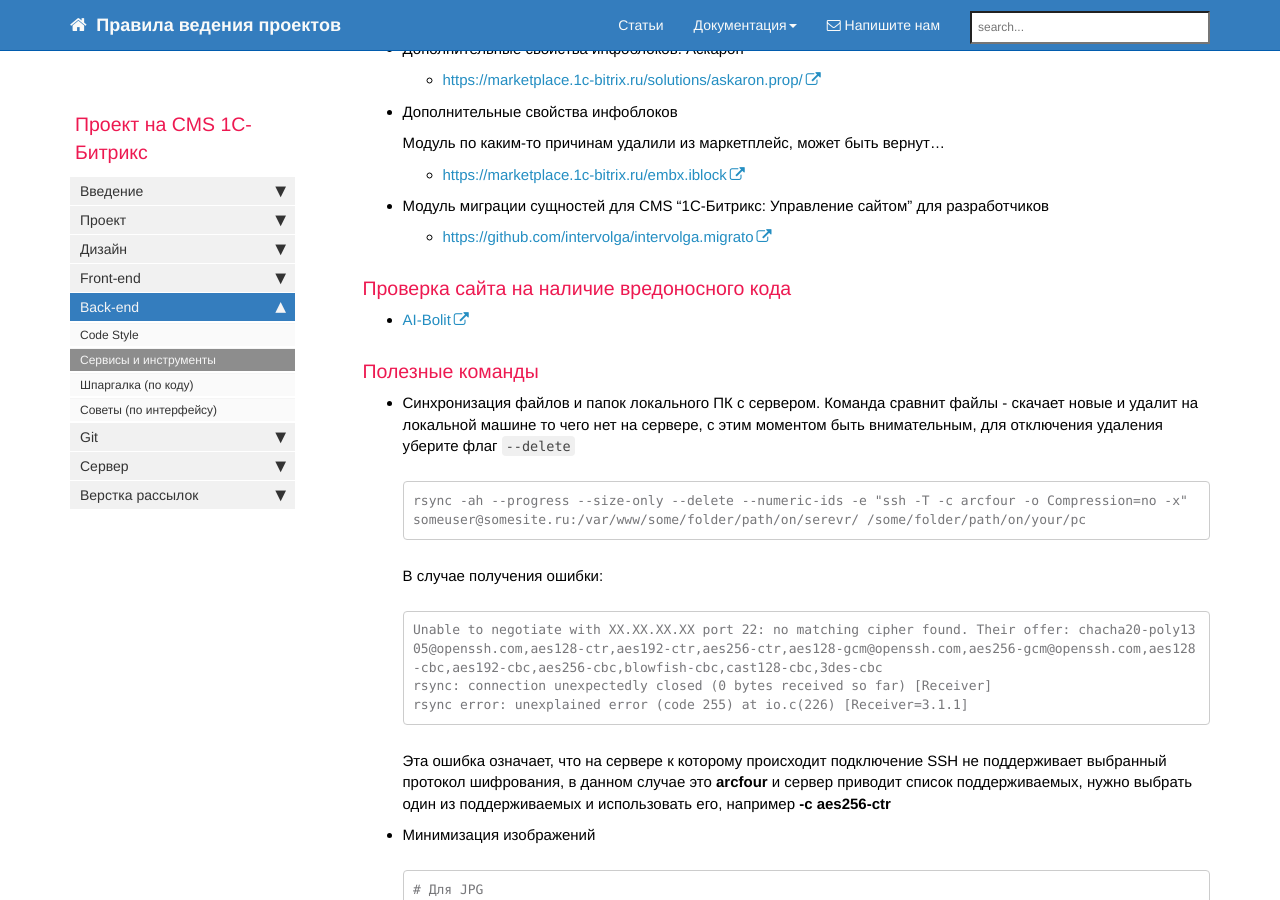
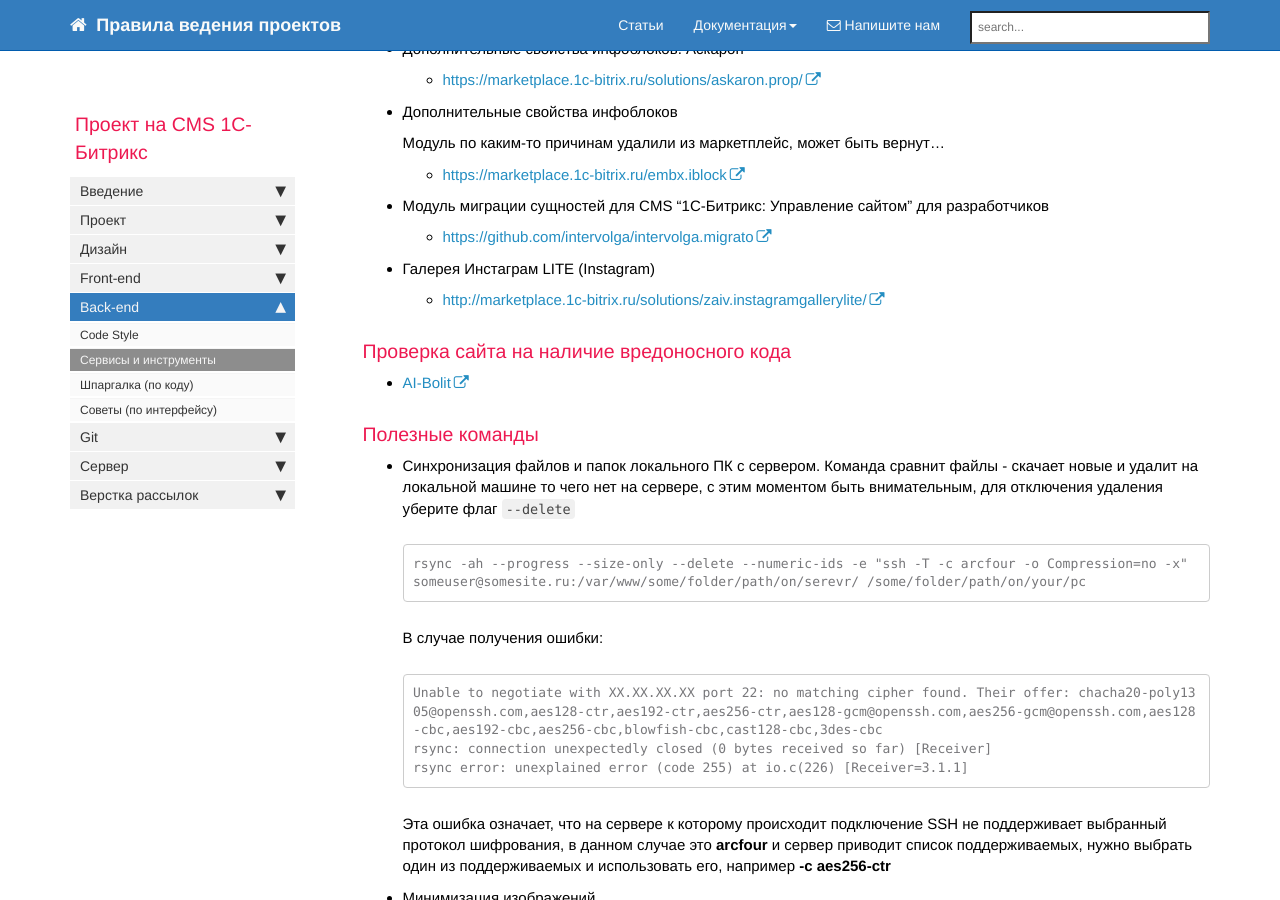
Before and after one commit to gdecider/gdecider.github.io, a Jekyll site: the page built from pages/bx/bx_back-tools.md, in a window 1280 px wide and 900 px high, scrolled down 2070 px. Built offline with Jekyll 4.4.1, drawn with Linux system fonts in a browser that asks for light colours; nearby versions of some CDN libraries; comment, search, counter and statistics services are not loaded.

Commit message:
Update bx_back-tools.md

```diff
--- a/pages/bx/bx_back-tools.md
+++ b/pages/bx/bx_back-tools.md
@@ -111,6 +111,9 @@ toc: false
 
 * Модуль миграции сущностей для CMS "1С-Битрикс: Управление сайтом" для разработчиков
   * [https://github.com/intervolga/intervolga.migrato](https://github.com/intervolga/intervolga.migrato)
+
+* Галерея Инстаграм LITE (Instagram)
+  * [http://marketplace.1c-bitrix.ru/solutions/zaiv.instagramgallerylite/](http://marketplace.1c-bitrix.ru/solutions/zaiv.instagramgallerylite/)
 
 ### Проверка сайта на наличие вредоносного кода
 
```
